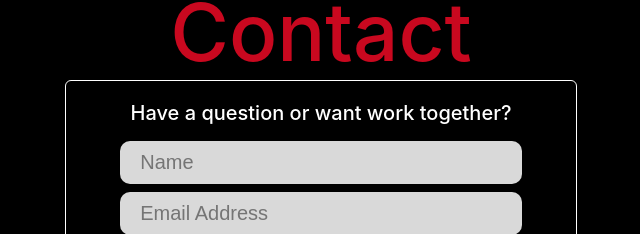
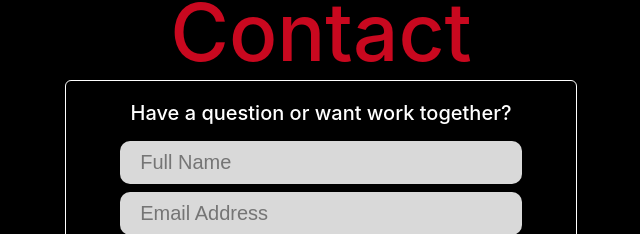
Before and after one commit to wwangcode/resume-website, a Next.js app: page / in a window 1280 px wide. Shown: the part 4662-4896 px from the top of the page, without its empty margins (319-959 px from the left). Built offline with nearby package versions, Linux system fonts and the light colour scheme.

Commit message:
contact form update

```diff
--- a/components/contact.js
+++ b/components/contact.js
@@ -78,7 +78,7 @@ const ContactForm = ({isMobile}) => {
                                 <NameContainer>
                                     {/* <StyledLabel htmlFor='name'>NAME</StyledLabel> */}
                                     {/* <br /> */}
-                                    <StyledInput type='text' value={name} onChange={handleNameInput} placeholder='Name'/>
+                                    <StyledInput type='text' value={name} onChange={handleNameInput} placeholder='Full Name'/>
                                 </NameContainer>
                                 <EmailContainer>
                                     {/* <StyledLabel htmlFor='email'>EMAIL</StyledLabel> */}
```
